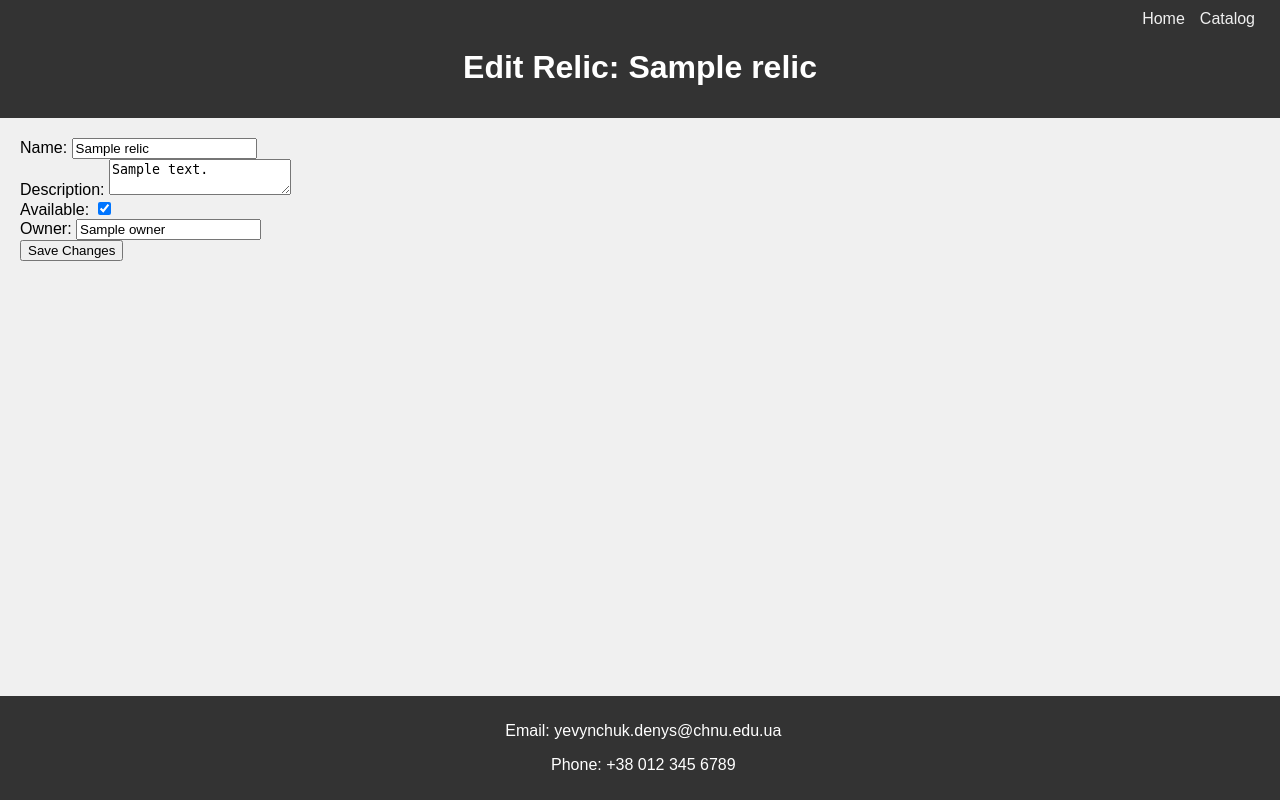
After one commit to Nibe-ChNU-4-1/mystical-lib, a Flask app: template frontend/templates/edit_relic.html in a window 1280 px wide. The commit adds this page. Run offline with Flask 3, Linux system fonts and the light colour scheme; the template is opened without the code that fills it: most values are stand-ins (such as "Sample title", 1, 10 or a date in 2020).

Commit message:
admin now can change relics

```diff
--- /dev/null
+++ b/frontend/templates/edit_relic.html
@@ -0,0 +1,41 @@
+<!DOCTYPE html>
+<html lang="en">
+<head>
+    <meta charset="UTF-8">
+    <meta name="viewport" content="width=device-width, initial-scale=1.0">
+    <title>Edit Relic</title>
+    <link rel="stylesheet" href="{{ url_for('static', filename='style.css') }}">
+</head>
+<body>
+<header>
+    <nav>
+        <ul>
+            <li><a href="{{ url_for('home') }}">Home</a></li>
+            <li><a href="{{ url_for('homepages.catalog') }}">Catalog</a></li>
+        </ul>
+    </nav>
+    <h1>Edit Relic: {{ relic.name }}</h1>
+</header>
+<main>
+    <form method="POST">
+        <label for="name">Name:</label>
+        <input type="text" id="name" name="name" value="{{ relic.name }}" required><br>
+
+        <label for="description">Description:</label>
+        <textarea id="description" name="description" required>{{ relic.description }}</textarea><br>
+
+        <label for="available">Available:</label>
+        <input type="checkbox" id="available" name="available" {% if relic.available %}checked{% endif %}><br>
+
+        <label for="owner">Owner:</label>
+        <input type="text" id="owner" name="owner" value="{{ relic.owner or '' }}"><br>
+
+        <button type="submit">Save Changes</button>
+    </form>
+</main>
+<footer>
+    <p>Email: yevynchuk.denys@chnu.edu.ua</p>
+    <p>Phone: +38 012 345 6789</p>
+</footer>
+</body>
+</html>
```
Also changed, not shown: backend/homepages.py (+22 -1 lines), frontend/templates/admin_home.html (+15 -3 lines).
